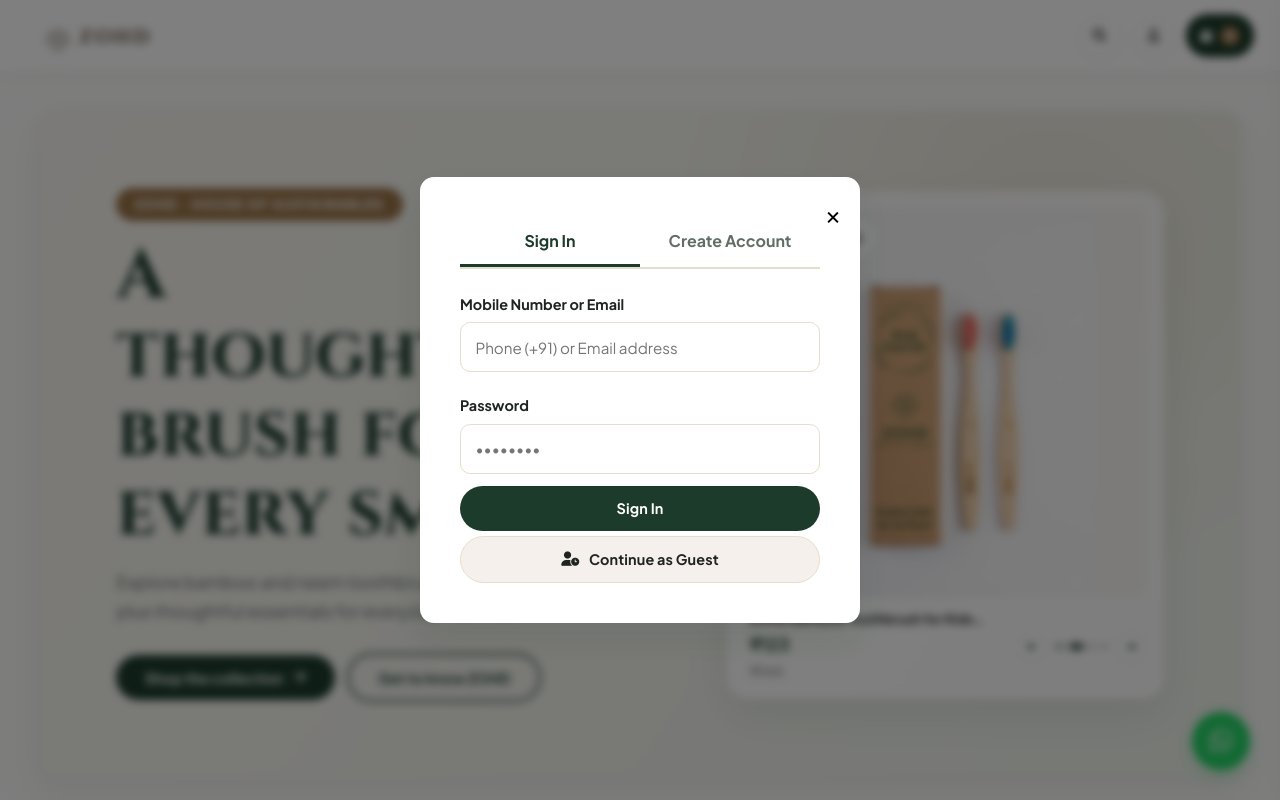
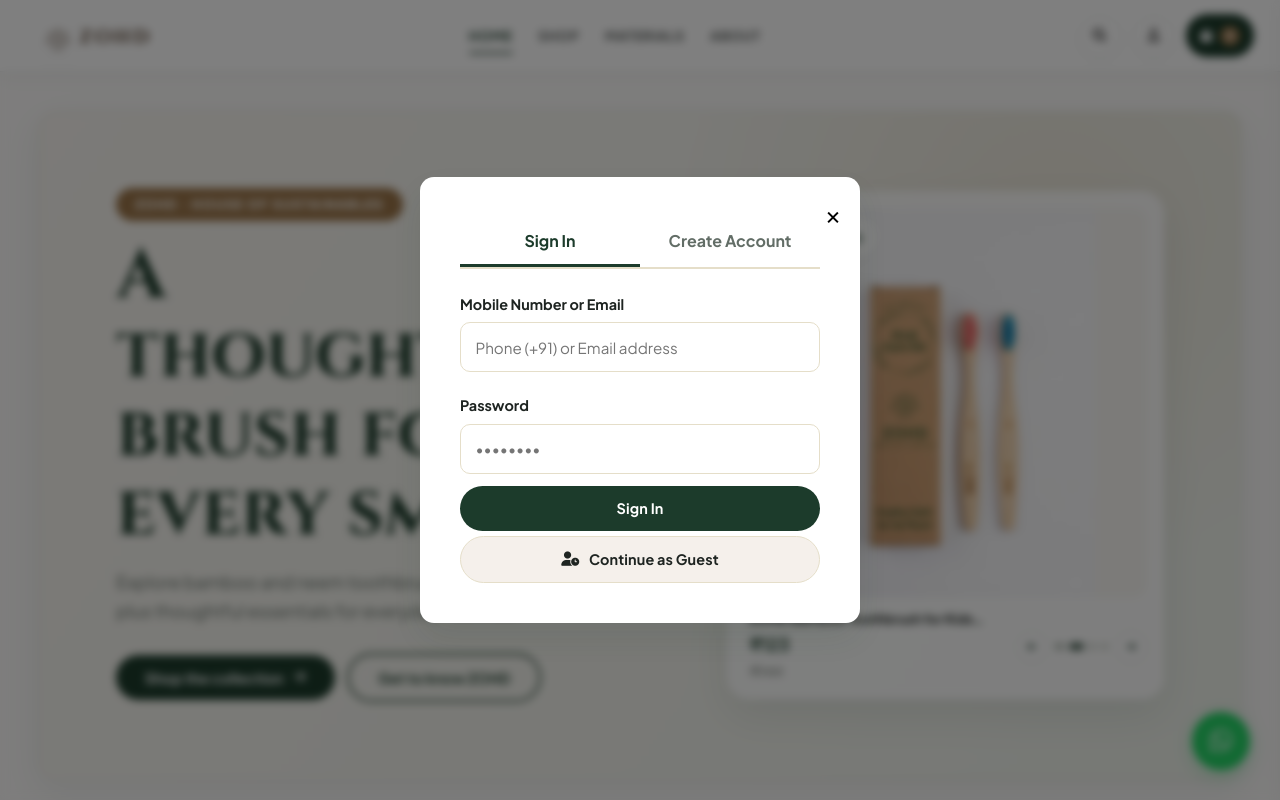
Before and after one commit to Adnan786-beep/ZOHD1, a website: page public/index.html in a window 1280 px wide. Shown: the top 800 px of the page. Drawn offline with Linux system fonts and the light colour scheme; no server answers; some icons are missing.

```diff
--- a/public/css/index.css
+++ b/public/css/index.css
@@ -112,11 +112,55 @@
       white-space: nowrap;
     }
 
+    .nav-links {
+      display: flex;
+      align-items: center;
+      justify-content: center;
+      gap: clamp(1rem, 2vw, 2rem);
+      margin: 0 auto;
+      flex: 1;
+    }
+
+    .nav-links a {
+      position: relative;
+      color: var(--text-dark);
+      text-decoration: none;
+      font-size: 0.82rem;
+      font-weight: 700;
+      letter-spacing: 0.06em;
+      text-transform: uppercase;
+      opacity: 0.78;
+      transition: var(--transition);
+      cursor: pointer;
+    }
+
+    .nav-links a:hover,
+    .nav-links a.active {
+      opacity: 1;
+      color: var(--primary-green);
+    }
+
+    .nav-links a::after {
+      content: "";
+      position: absolute;
+      left: 0;
+      bottom: -8px;
+      width: 0;
+      height: 2px;
+      border-radius: 99px;
+      background: var(--primary-green);
+      transition: var(--transition);
+    }
+
+    .nav-links a:hover::after,
+    .nav-links a.active::after {
+      width: 100%;
+    }
+
     .nav-actions {
       display: flex;
       gap: 0.7rem;
       align-items: center;
-      margin-left: auto;
     }
 
     .icon-btn {
--- a/public/index.html
+++ b/public/index.html
@@ -41,6 +41,13 @@
         <img src="images/zohd-mark.png" alt="" class="brand-logo-image" width="40" height="40" />
         <span class="brand-logo-text" aria-hidden="true">ZOHD</span>
       </a>
+
+      <nav class="nav-links" aria-label="Main navigation">
+        <a id="nav-home" class="active" onclick="showSection('home-section')">Home</a>
+        <a id="nav-shop" onclick="showSection('shop-section')">Shop</a>
+        <a onclick="showMaterialsComparison()">Materials</a>
+        <a id="nav-about" onclick="showSection('about-section')">About</a>
+      </nav>
 
       <div class="nav-actions">
         <button class="icon-btn search-btn" type="button" onclick="openProductSearch()" aria-label="Search products">
```
